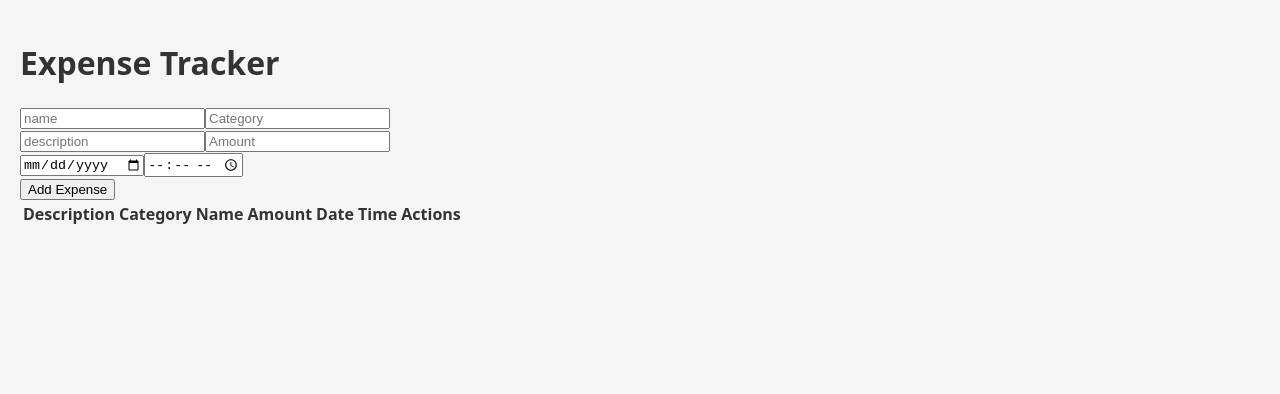
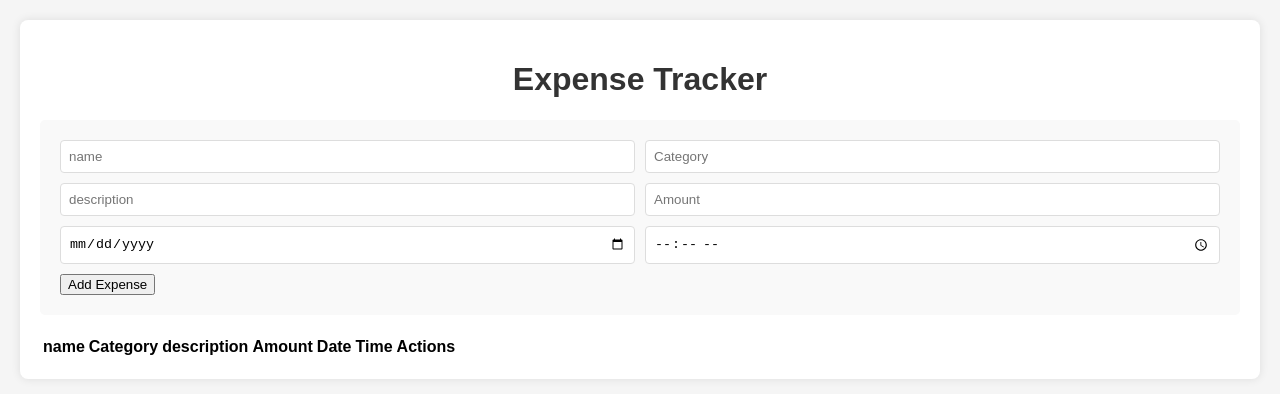
Before and after one commit to Nakara4/expense-tracker, a React (Vite) app: page / in a window 1280 px wide. Shown: the top 394 px of the page. Built offline with nearby package versions, Linux system fonts and the light colour scheme.

Commit message:
added css to the form

```diff
--- a/src/App.jsx
+++ b/src/App.jsx
@@ -95,9 +95,9 @@ function App() {
       <table>
         <thead>
           <tr>
-            <th>Description</th>
+            <th>name</th>
             <th>Category</th>
-            <th>Name</th>
+            <th>description</th>
             <th>Amount</th>
             <th>Date</th>
             <th>Time</th>
@@ -107,9 +107,9 @@ function App() {
         <tbody>
           {expenses.map(expense => (
             <tr key={expense.id}>
+              <td>{expense.name}</td>
+              <td>{expense.category}</td>
               <td>{expense.description}</td>
-              <td>{expense.category}</td>
-              <td>{expense.name}</td>
               <td>${expense.amount}</td>
               <td>{expense.date}</td>
               <td>{expense.time}</td>
--- a/src/index.css
+++ b/src/index.css
@@ -1,8 +1,40 @@
-/* index.css */
 body {
-    font-family: system-ui, Avenir, Helvetica, Arial, sans-serif;
+    font-family: Arial, sans-serif;
     margin: 0;
     padding: 20px;
     background-color: #f5f5f5;
+  }
+
+  .container {
+    max-width: 1200px;
+    margin: 0 auto;
+    background: white;
+    padding: 20px;
+    border-radius: 8px;
+    box-shadow: 0 0 10px rgba(0,0,0,0.1);
+  }
+
+  h1 {
+    text-align: center;
     color: #333;
   }
+
+  form {
+    margin-bottom: 20px;
+    padding: 20px;
+    background: #f9f9f9;
+    border-radius: 5px;
+  }
+
+  .form-row {
+    display: flex;
+    gap: 10px;
+    margin-bottom: 10px;
+  }
+
+  .form-row input {
+    flex: 1;
+    padding: 8px;
+    border: 1px solid #ddd;
+    border-radius: 4px;
+  }
```
